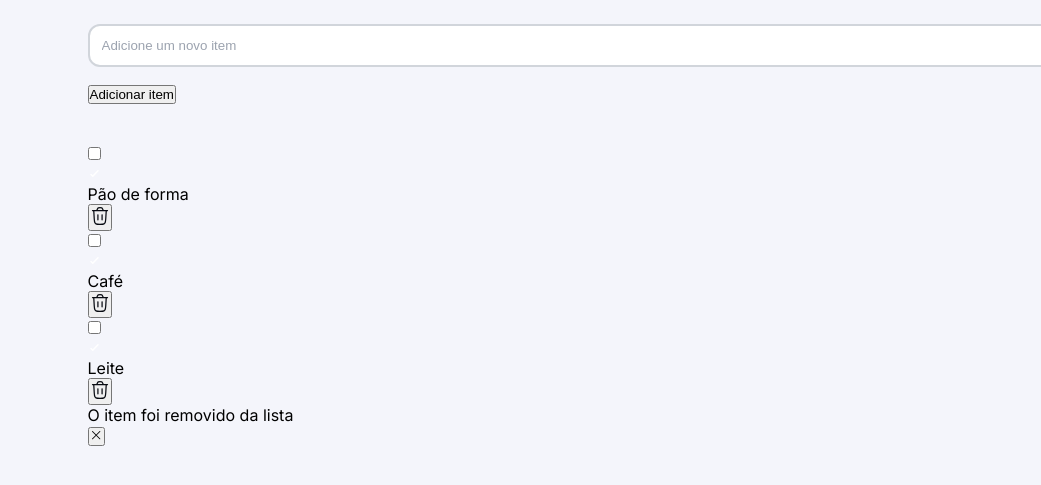
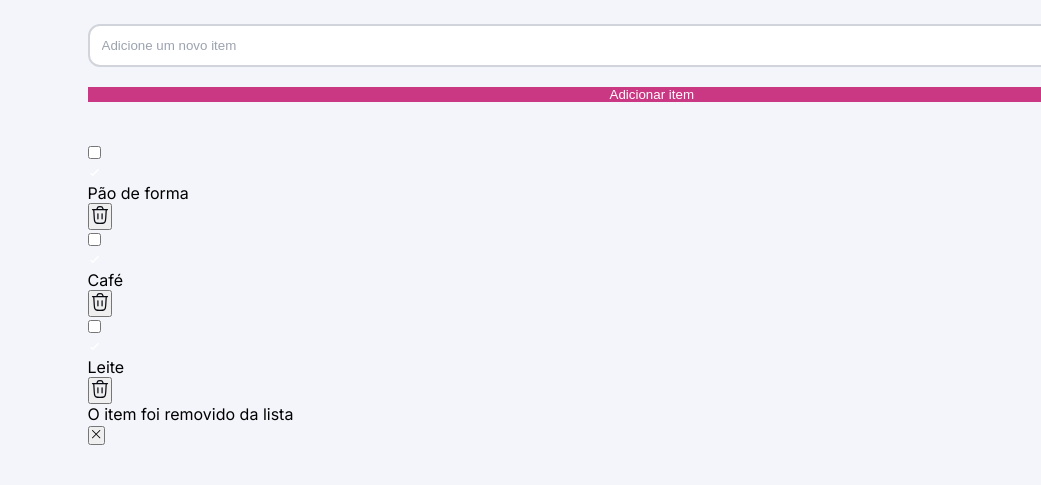
Before and after one commit to nicolas-de-souza-moraes12a/quicklistladomarcio, a plain HTML site: page index.html in a window 1280 px wide. Shown: the part 185-670 px from the top of the page, without its empty margins (239-1280 px from the left). Drawn offline with nearby package versions, Linux system fonts and the light colour scheme.

Commit message:
estilizações finais da section.add-item

```diff
--- a/style.css
+++ b/style.css
@@ -52,7 +52,6 @@ header {
         cursor: pointer;
     }
 
-
     h1 {
         font-size: 2.4rem;
         color: var(--content-primary);
@@ -90,4 +89,11 @@ main {
             border: 2px solid var(--color-brand);
         }
     }
+
+    button {
+        background: var(--color-brand);
+        border: none;
+        color: var(--always-white);
+        width: 180%;
+    }
 }
```
